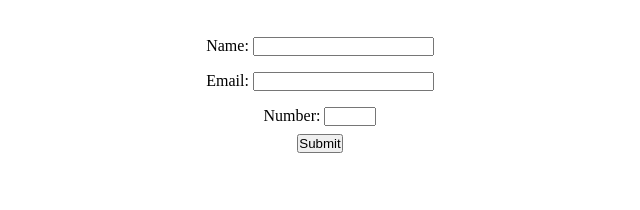
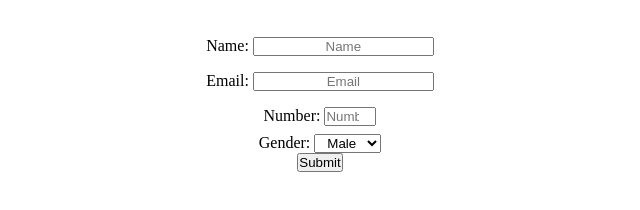
Before and after one commit to leekunrigas/Microverse-trial-3, a plain HTML site: page index.html in a window 1280 px wide. Shown: the part 58-268 px from the top of the page, without its empty margins (320-960 px from the left). Drawn offline with Linux system fonts and the light colour scheme.

Commit message:
stories 11&12

```diff
--- a/index.html
+++ b/index.html
@@ -13,13 +13,20 @@
     </p>
     <form id="survery-form">
       <label for="name">Name:</label>
-      <input type="text" id="name" id="name-label" />
+      <input type="text" id="name" id="name-label" placeholder="Name" />
       <br />
       <label for="email" id="email-label">Email:</label>
-      <input type="email" id="email" />
+      <input type="email" id="email" placeholder="Email" />
       <br />
       <label for="number" id="number-label">Number:</label>
-      <input type="number" id="number" min="0" max="10" />
+      <input type="number" id="number" min="0" max="10" placeholder="Number" />
+      <br />
+      <label for= "dropdown"> Gender: </label>
+      <select id="dropdown">
+      <option value="Male">Male</option>
+      <option value="Female">Female</option>
+      </select>
+
       <br />
       <button type="submit">Submit</button>
     </form>
```
